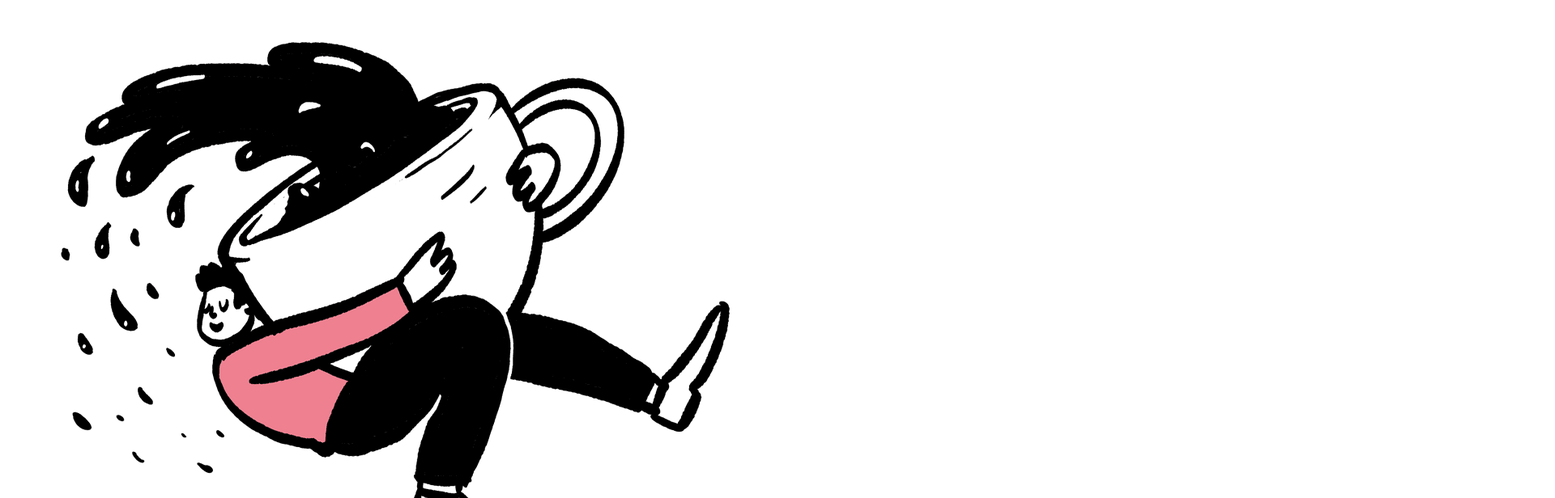
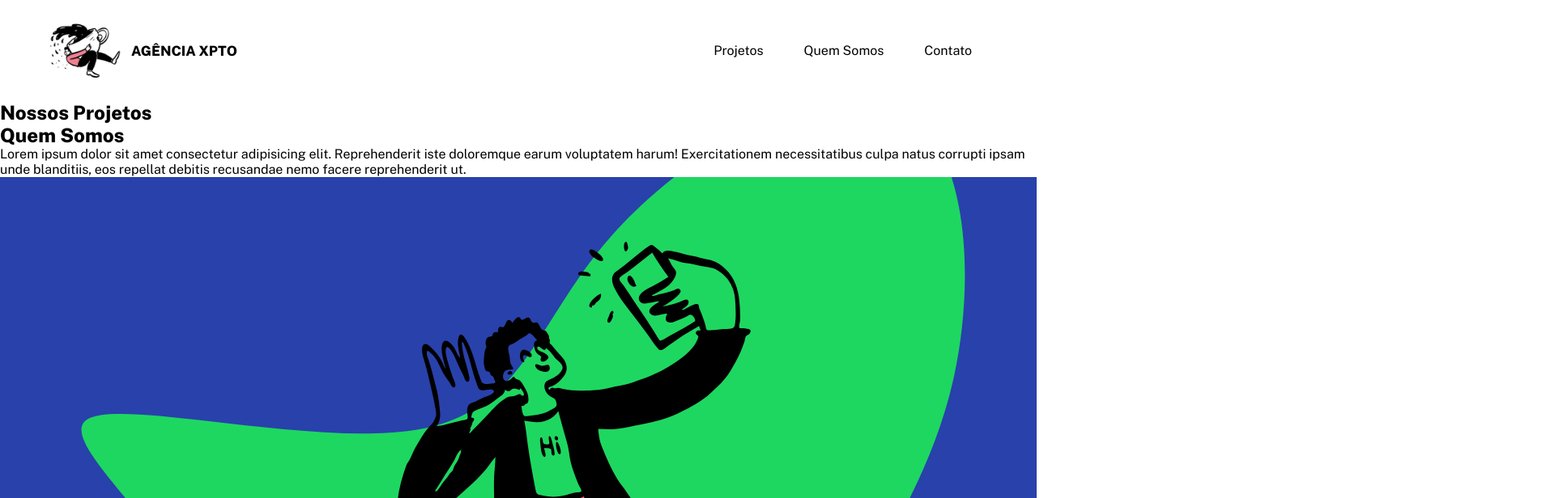
Before and after one commit to AdrianoMoreira86/landing-page-project-mapdev, a plain HTML site: page index.html in a window 1280 px wide. Shown: the top 616 px of the page at 81% size, 1920 px wide, since content can reach past the window. Drawn offline with nearby package versions, Linux system fonts and the light colour scheme.

Commit message:
style header

```diff
--- a/index.html
+++ b/index.html
@@ -7,13 +7,15 @@
 
     <link rel="stylesheet" href="https://cdnjs.cloudflare.com/ajax/libs/font-awesome/5.15.4/css/all.min.css" crossorigin="anonymous">
 
+    <link rel="stylesheet" href="src/css/style.css">
+
     <title>Agência XPTO</title>
 </head>
 <body>
     <header class="cabecalho">
         <a href="#" class="logo">
             <img src="src/images/cafe.gif" alt="logo" class="images">
-            <span>
+            <span class="titulo">
                 Agência XPTO
             </span>
         </a>
--- /dev/null
+++ b/src/css/style.css
@@ -0,0 +1,82 @@
+@import url('https://fonts.googleapis.com/css2?family=Poppins:wght@400;600&family=Public+Sans:wght@300;400;800&display=swap');
+
+* {
+    padding: 0;
+    margin: 0;
+    box-sizing: border-box;
+    color: #000;
+
+}
+
+body {
+    font-family: 'Public Sans', sans-serif;
+}
+
+img {
+    max-width: 100%;
+}
+
+a {
+    text-decoration: none;
+}
+
+ul {
+    list-style: none;
+}
+
+html {
+    scroll-behavior: smooth;
+}
+
+/* Header */
+
+.cabecalho .logo .images{
+    width: 100px;
+}
+
+.cabecalho {
+    display: flex;
+    justify-content: space-between;
+    align-items: center;
+    padding: 25px 0;
+    max-width: 1170px;
+    margin: 0 auto;
+    flex-wrap: wrap;
+}
+
+.cabecalho .logo {
+    display: flex;
+    align-items: center;
+    text-transform: uppercase;
+}
+
+.cabecalho .titulo {
+    margin-left: 7px;
+    font-size: 17px;
+    transition: 0.3s ease-in-out;
+    font-weight: 800;
+}
+
+.cabecalho .titulo:hover {
+    color: #1ED760;
+}
+
+.cabecalho .navegacao .menu {
+    display: flex;
+}
+
+.cabecalho .navegacao .menu .item {
+    margin: 10px;
+}
+
+.cabecalho .navegacao .menu .item a {
+    padding: 15px;
+    transition: 0.3s ease-in-out;
+
+}
+
+.cabecalho .navegacao .menu .item a:hover {
+    background-color: #1ED760;
+    color: #fff;
+}
+/* Header */
```
